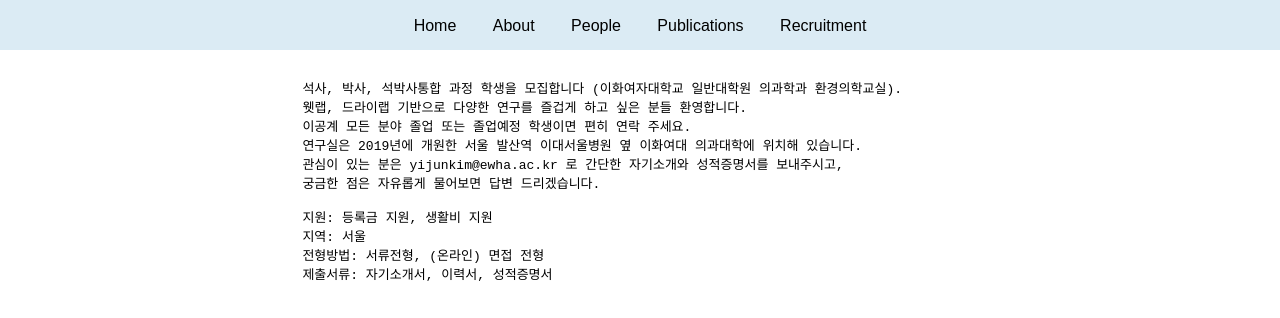
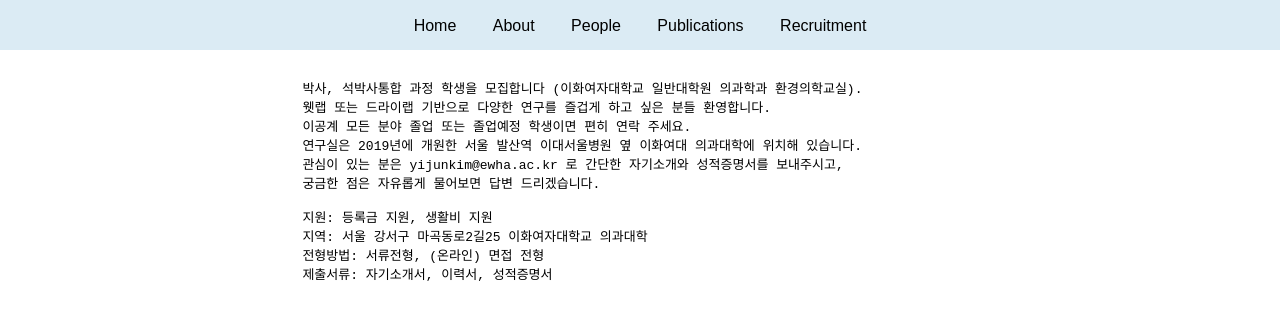
Before and after one commit to envimmlab/recruitment, a plain HTML site: page index.html in a window 1280 px wide. Drawn offline with Linux system fonts and the light colour scheme.

Commit message:
Update index.html

```diff
--- a/index.html
+++ b/index.html
@@ -99,15 +99,15 @@
 
 	<pre>
 
-	석사, 박사, 석박사통합 과정 학생을 모집합니다 (이화여자대학교 일반대학원 의과학과 환경의학교실).
-	웻랩, 드라이랩 기반으로 다양한 연구를 즐겁게 하고 싶은 분들 환영합니다.
+	박사, 석박사통합 과정 학생을 모집합니다 (이화여자대학교 일반대학원 의과학과 환경의학교실).
+	웻랩 또는 드라이랩 기반으로 다양한 연구를 즐겁게 하고 싶은 분들 환영합니다.
         이공계 모든 분야 졸업 또는 졸업예정 학생이면 편히 연락 주세요.
         연구실은 2019년에 개원한 서울 발산역 이대서울병원 옆 이화여대 의과대학에 위치해 있습니다.
         관심이 있는 분은 yijunkim@ewha.ac.kr 로 간단한 자기소개와 성적증명서를 보내주시고,
         궁금한 점은 자유롭게 물어보면 답변 드리겠습니다.
 
 	지원: 등록금 지원, 생활비 지원
-        지역: 서울
+        지역: 서울 강서구 마곡동로2길25 이화여자대학교 의과대학
         전형방법: 서류전형, (온라인) 면접 전형
         제출서류: 자기소개서, 이력서, 성적증명서
 
```
